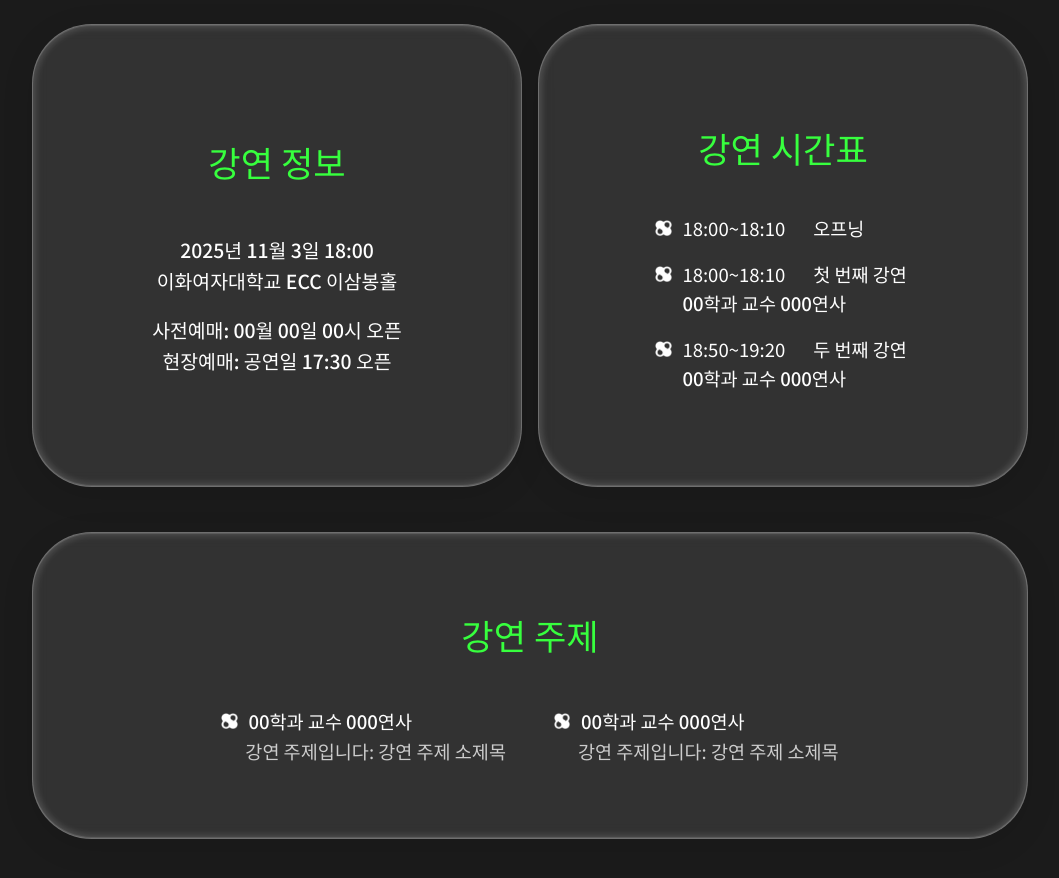
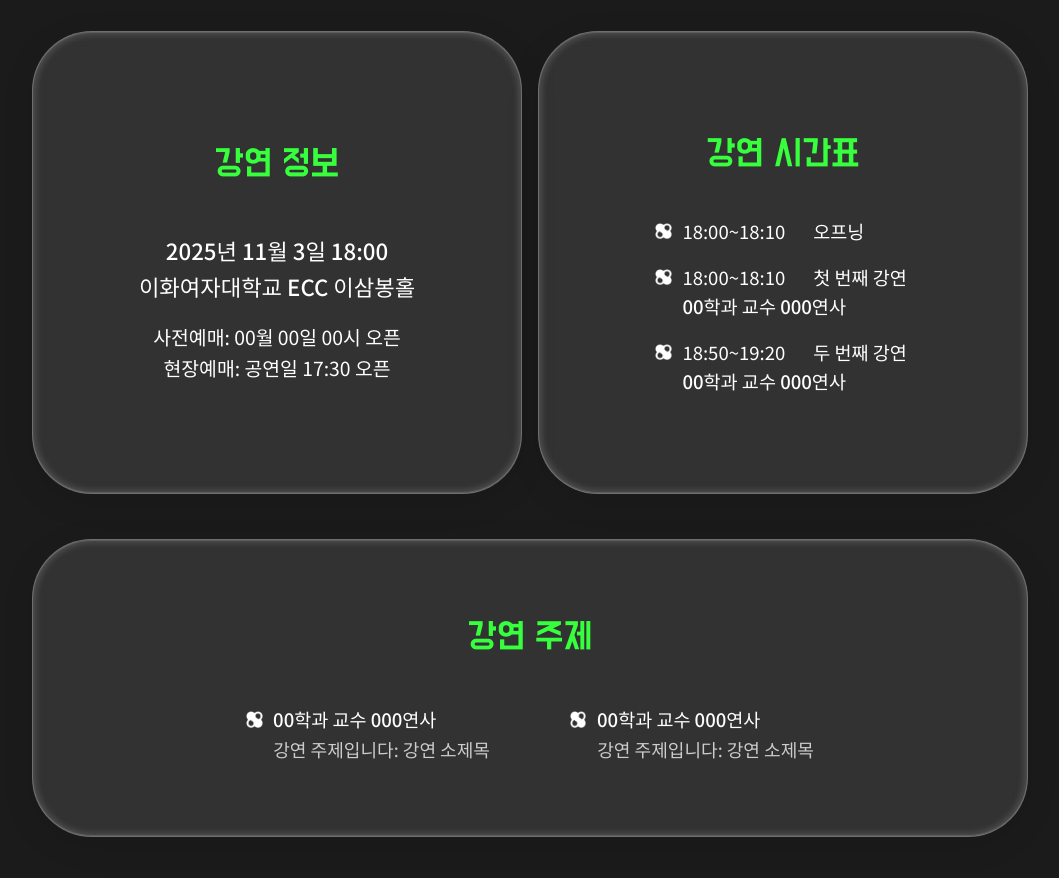
Before and after one commit to Ewhaian-WebEngineering/padlet, a React (Vite) app in the folder front/: page /event-info in a window 1280 px wide. Shown: the part 360-1238 px from the top of the page, without its empty margins (110-1169 px from the left). Built offline with nearby package versions, Linux system fonts and the light colour scheme; no server answers.

Commit message:
style/38-event-info

```diff
--- a/front/src/components/common/AskModal.jsx
+++ b/front/src/components/common/AskModal.jsx
@@ -34,7 +34,7 @@ function AskModal({ onClose }) {
         <S.ModalContainer>
           {/* Header */}
           <S.AskHeader>
-            <p>새 질문 등록하기</p>
+            <p className="font-title">새 질문 등록하기</p>
             <S.XLogo src={x} onClick={onClose} />
           </S.AskHeader>
 
--- a/front/src/data/eventInfo.json
+++ b/front/src/data/eventInfo.json
@@ -5,6 +5,6 @@
   "onsiteSale": "공연일 17:30 오픈",
   "speaker1": "00학과 교수   000연사",
   "speaker2": "00학과 교수   000연사",
-  "title1": "강연 주제입니다: 강연 주제 소제목",
-  "title2": "강연 주제입니다: 강연 주제 소제목"
+  "title1": "강연 주제입니다: 강연 소제목",
+  "title2": "강연 주제입니다: 강연 소제목"
 }
--- a/front/src/pages/eventPage/EventPage.jsx
+++ b/front/src/pages/eventPage/EventPage.jsx
@@ -13,14 +13,13 @@ import eventInfo from "../../data/eventInfo.json";
 function IntroPage() {
   return (
     <div>
-      <Header username={"김이화"} isLogin={true} />
+      <Header username={"김이화"} isLogin={true} pickMenu={0} />
       <PageContainer>
         {/* 1. title Container */}
         <S.TitleContainer>
           <S.Logo src={logo2} alt="logo2" />
           <S.Title>
-            <h3>
-              {" "}
+            <h3 className="font-title">
               이화담(<span className="green">談</span>) 이란?
             </h3>
           </S.Title>
@@ -36,7 +35,7 @@ function IntroPage() {
         {/* 3. cardContainer-card 3개 위치  */}
         <S.CardContainer>
           <S.Card className="square">
-            <S.CardTitle>강연 정보</S.CardTitle>
+            <S.CardTitle className="font-title">강연 정보</S.CardTitle>
             <S.CardContent>
               <div className="date">
                 <h3>{eventInfo.date}</h3>
@@ -52,7 +51,7 @@ function IntroPage() {
           {/* *2번쨰: 강연 시간표 카드  */}
 
           <S.Card className="square long-card">
-            <S.CardTitle2>강연 시간표</S.CardTitle2>
+            <S.CardTitle2 className="font-title">강연 시간표</S.CardTitle2>
             <S.CardList>
               <S.CardItem>
                 <S.LogoDot src={logoDott} alt="logo" className="firstDot" />
@@ -85,7 +84,7 @@ function IntroPage() {
           </S.Card>
           {/* 3번째 카드:주제 */}
           <S.Card className="full">
-            <S.CardTitle3>강연 주제</S.CardTitle3>
+            <S.CardTitle3 className="font-title">강연 주제</S.CardTitle3>
             <S.CardList2>
               <S.CardItem2>
                 <div className="CardItems22">
@@ -110,7 +109,7 @@ function IntroPage() {
           </S.Card>
         </S.CardContainer>
 
-        <MenuBar />
+        <MenuBar pickMenu={0} />
       </PageContainer>
     </div>
   );
--- a/front/src/pages/eventPage/EventPage.style.js
+++ b/front/src/pages/eventPage/EventPage.style.js
@@ -25,12 +25,13 @@ export const Logo = styled.img`
   width: 4rem;
   height: 4.3rem;
   flex-shrink: 0;
+  margin-top: 5px;
 
   @media (max-width: ${({ theme }) => theme.breakpoints.mobile}) {
     width: 30px;
-    height: 36px;
+    height: 35px;
     display: inline-block;
-    margin-top: 5px;
+    margin-top: 9px;
   }
 `;
 export const LogoDot = styled.img`
@@ -142,11 +143,6 @@ export const Card = styled.div`
   }
 
   h3 {
-    font-size: 1.21rem;
-    font-weight: 500;
-  }
-
-  .time h3 {
     font-size: 1.39rem;
     font-weight: 500;
   }
@@ -202,9 +198,15 @@ export const CardContent = styled.div`
   @media (min-width: ${({ theme }) => theme.breakpoints.tablet}) {
     margin-bottom: 116.11px;
     font-size: 1.5rem;
+
+    && .reservation h3 {
+      font-weight: 400;
+      font-size: 1.21rem;
+    }
   }
 
   @media (max-width: ${({ theme }) => theme.breakpoints.mobile}) {
+    font-size: 0.8125rem;
   }
 `;
 
@@ -220,7 +222,7 @@ export const CardTitle = styled.h2`
   @media (min-width: ${({ theme }) => theme.breakpoints.tablet}) {
     margin-top: 116px;
     margin-bottom: 44.77px;
-    font-size: 2.2rem;
+    font-size: 1.875rem;
   }
 `;
 export const CardTitle2 = styled.h2`
@@ -234,7 +236,7 @@ export const CardTitle2 = styled.h2`
   @media (min-width: ${({ theme }) => theme.breakpoints.tablet}) {
     margin-top: 103px;
     margin-bottom: 39.71px;
-    font-size: 2.2rem;
+    font-size: 1.875rem;
   }
 `;
 export const CardTitle3 = styled.h2`
@@ -249,7 +251,7 @@ export const CardTitle3 = styled.h2`
   @media (min-width: ${({ theme }) => theme.breakpoints.tablet}) {
     margin-top: 74.47px;
     margin-bottom: 44.77px;
-    font-size: 2.2rem;
+    font-size: 1.875rem;
   }
 `;
 
@@ -269,14 +271,13 @@ export const CardList = styled.div`
 export const CardList2 = styled.div`
   display: flex;
   flex-direction: column;
-  gap: 15px;
   align-items: center;
   /* pc버전에서는 같은 선상*/
   @media (min-width: ${({ theme }) => theme.breakpoints.tablet}) {
     flex-direction: row;
     justify-content: center;
     align-items: flex-start;
-    gap: 3rem;
+    gap: 5rem;
     margin-bottom: 74.47px;
   }
   @media (max-width: ${({ theme }) => theme.breakpoints.mobile}) {
@@ -364,14 +365,12 @@ export const CardItem2 = styled.div`
   .firstLine {
     display: flex;
     align-items: center;
-    margin: 0;
-    padding: 0;
     gap: 10.59px;
     line-height: 1.3;
     margin-bottom: 0.3rem;
   }
   h3 {
-    font-size: 1.16rem;
+    font-size: 1.158rem;
     font-weight: 500;
     margin: 0;
     line-height: 1.35;
@@ -379,13 +378,14 @@ export const CardItem2 = styled.div`
   p {
     margin: 0;
     font-weight: 400;
-    font-size: 1.16rem;
+    font-size: 1.13rem;
+
     color: #ccc;
     line-height: 1.35;
   }
 
   .CardItems22 p {
-    margin-left: 1.5rem;
+    margin-left: 1.7rem;
   }
 
   @media (max-width: ${({ theme }) => theme.breakpoints.mobile}) {
--- a/front/src/styles/global.css
+++ b/front/src/styles/global.css
@@ -32,8 +32,10 @@ button {
   /* color */
   --wh: #fff;
   --bg: #1b1b1b;
-  --gr: #47A24B;
-  --main: #37FF3E;
+  --gr: #47a24b;
+  --main: #37ff3e;
+
+  --font-title: "BM DoHyeon", "배달의민족 도현", "Noto Sans KR";
 }
 
 ::-webkit-scrollbar {
@@ -58,3 +60,16 @@ button {
   scrollbar-width: thin;
   scrollbar-color: rgba(255, 255, 255, 0.2) transparent;
 }
+
+@font-face {
+  font-family: "BM DoHyeon";
+  src: url("/fonts/BMDOHYEON_ttf.ttf") format("truetype");
+  font-weight: 400;
+  font-style: normal;
+  font-display: swap;
+}
+
+.font-title {
+  font-family: var(--font-title);
+  font-weight: 400;
+}
```
Also changed, not shown: front/public/fonts/BMDOHYEON_ttf.ttf (added). Lines whose indentation alone changed are shown as unchanged.
